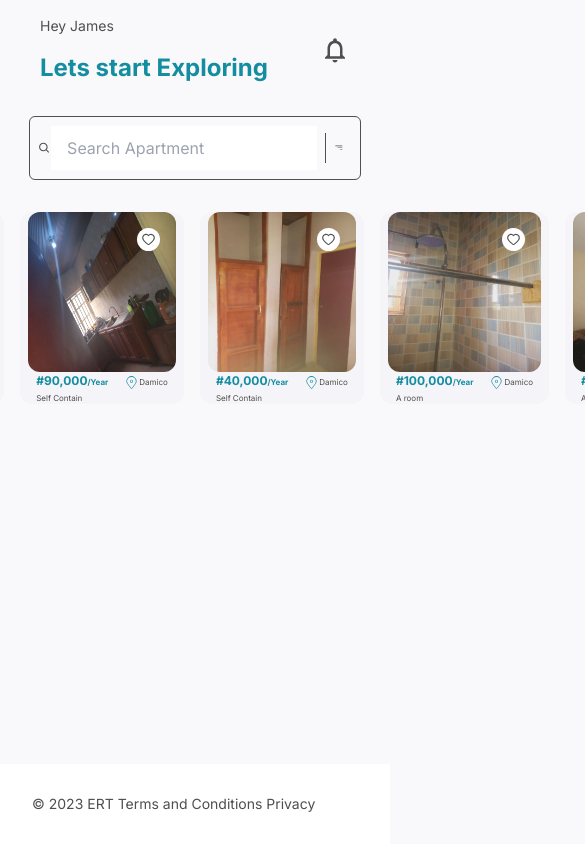
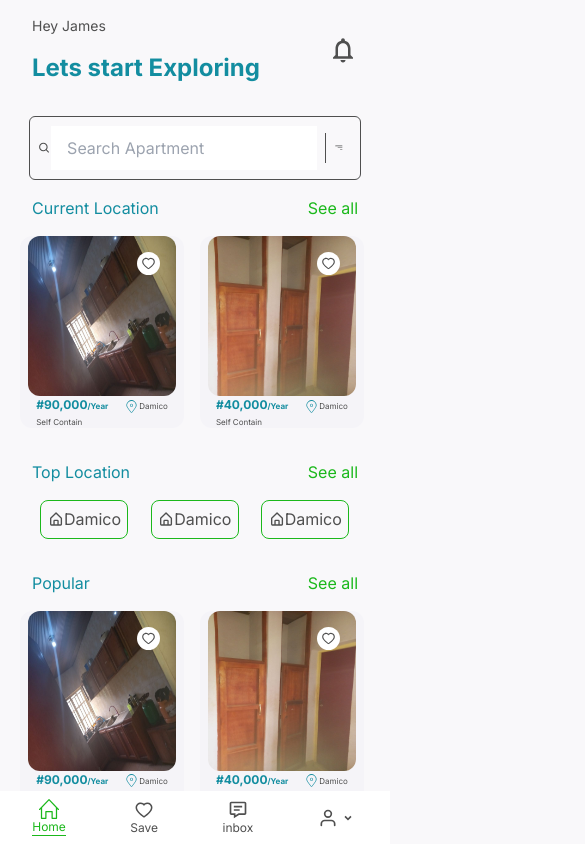
Before and after one commit to ertbis/EasyRent-Frontend, a Next.js app: page / in a window 390 px wide. Shown: the top 844 px of the page, 585 px wide, since content can reach past the window. Built offline with nearby package versions, Linux system fonts and the light colour scheme.

Commit message:
testing home page responsiveness on deployment

```diff
--- a/src/app/page.tsx
+++ b/src/app/page.tsx
@@ -12,11 +12,12 @@ import InboxPage from "@/components/inbox/InboxPage";
 
 import NotificationPage from "@/components/notification/NotificatinoPage";
 import ChatPage from "@/components/inbox/ChatPage";
+import MobileFooter from "@/components/common/MobileFooter";
 
 export default function Home() {
      const [tab , setTab] = useState<string>('home')
   return (
-    <main className=" flex bg-[#f5f4f8 ]  min-h-screen flex-col items-center justify-between ">
+    <main className="relative flex bg-[#f5f4f8 ]  min-h-screen flex-col items-center justify-between ">
        <Head>
         <title>ERT website</title>
         <meta property="og:title" content="My page title" key="title" />
@@ -27,8 +28,10 @@ export default function Home() {
        <LpHeader  setTab={setTab}/>
        {tab ==='home' && <HomePage/>}
        {tab ==='save' && <FavouriteHousePage/>}
-       {tab ==='inbox' && <ChatPage/>}
+       {tab ==='inbox' && <InboxPage/>}
        {tab ==='notification' && <NotificationPage/>}
+
+       <MobileFooter  setTab={setTab}/>
 
 
        <DesktopFooter/>
--- a/src/components/DesktopFooter.tsx
+++ b/src/components/DesktopFooter.tsx
@@ -5,7 +5,7 @@ import { FC } from 'react';
 
 const DesktopFooter: FC = () => {
   return (
-    <div  className='w-full h-[5rem]  bg-white px-8 md:px-20 flex justify-start items-center'>
+    <div  className='hidden w-full h-[5rem]  bg-white px-8 md:px-20 md:flex justify-start items-center'>
          <p className='text-grey-light text-sm'>©  2023 ERT        <a>Terms and Conditions</a>        <a>Privacy</a></p>
     </div>
   );
--- /dev/null
+++ b/src/components/common/MobileFooter.tsx
@@ -0,0 +1,73 @@
+import { AiOutlineHeart } from "react-icons/ai";
+import { BiMessageDetail } from "react-icons/bi";
+import { FiUser } from "react-icons/fi";
+import { MdOutlineNotifications } from "react-icons/md";
+import { RiArrowDropDownLine } from "react-icons/ri";
+import { SlHome } from "react-icons/sl";
+import { getToken } from "../../../utils/auth";
+import { FC, useEffect, useState } from "react";
+
+
+interface LpHeaderProps {
+    setTab: React.Dispatch<React.SetStateAction<string>>;
+  }
+
+
+
+  const MobileFooter :FC<LpHeaderProps>  = ({setTab}) => {
+    const [isLogIn, setIsLogIn] = useState(false)
+
+    useEffect(()=> {
+      const token = getToken()
+      if(token) {
+        setIsLogIn(true)
+      }
+
+    }, [])
+    const [activeButton, setActiveButton] = useState("home")
+
+    const handletabClick = (param : string)=>{
+        setActiveButton(param)
+        setTab(param)
+    }
+    return (
+        <div className='fixed z-50  py-[0.5rem] bg-white bottom-[0] text-grey-light flex-1 justify-around items-center flex w-screen mx-2' >
+            <div   onClick={() => handletabClick("home")}
+            className={` ${activeButton == "home" ? "text-green-700 border-b border-green-700" : "text-grey-light"} cursor-pointer   flex flex-col justify-center items-center`} >
+                    <SlHome size={20}  className={activeButton =="home" ?  "text-green-700" : "text-grey-light"}/>
+                    <p className='text-xs'>Home</p>
+                </div>
+                <div  onClick={()=> handletabClick("save")}
+                    className={` ${activeButton == "save" ? "text-green-700 border-b border-green-700" : "text-grey-light"} cursor-pointer  flex flex-col justify-center items-center`} >
+                    <AiOutlineHeart size={20}  className={activeButton =="save" ?  "text-green-700" : "text-grey"}/>
+                    <p className='text-xs'>Save</p>
+                </div>
+                <div  onClick={()=> handletabClick("inbox")}
+                    className={` ${activeButton == "inbox" ? "text-green-700  border-b border-green-700" : "text-grey"} cursor-pointer   flex flex-col  justify-center  z-100 items-center`} >
+                    <BiMessageDetail size={20}  className={activeButton =="inbox" ?  "text-green-700" : "text-grey"}/>
+                    <p className='text-xs'>inbox</p>
+                </div>
+
+
+                {isLogIn ?  <div className='text-grey-light cursor-pointer   flex flex-col justify-center items-center' >
+                    <div className=' w-[1.5rem] h-[1.5rem]'>
+
+                    <img src="/profiledp.png" alt="Uploaded"  className=" rounded-full  object-cover w-full h-full " />
+                    </div>
+                    <p className='text-xs'>Profile</p>
+                </div>
+                :
+                <div className='text-gray-light cursor-pointer flex justify-center items-center group'>
+                <FiUser size={20} className='text-gray' />
+                <RiArrowDropDownLine size={20} className='text-gray' />
+                <ul className='absolute z-50 bottom-[4rem] right-8 h-40 w-40 flex flex-col justify-center items-center bg-white shadow-md opacity-0 group-hover:opacity-100 transition-opacity duration-300'>
+                    <li className='font-semibold h-8 cursor-pointer'><a  href='/login'>Login</a></li>
+                    <li className='font-semibold h-8 cursor-pointer'><a  href="/signin">Sign Up</a></li>
+                </ul>
+                </div>   }
+
+            </div>
+     );
+}
+
+export default MobileFooter;
--- a/src/components/landingPage/FeaturedCard.tsx
+++ b/src/components/landingPage/FeaturedCard.tsx
@@ -47,11 +47,11 @@ const addtoFavourite = async () => {
                 }
 
                  </div>
-                 <div className='w-full h-full rounded-xl'>
-                  <img
+                 <div className='w-[9rem] h-[10rem]  md:w-full md:h-full rounded-xl'>
+                  <Image
                     src={house.images[0]}
                     alt={house.apartment}
-
+                    fill
                     className='w-full h-full rounded-xl'
                   />
                 </div>
--- a/src/components/landingPage/Homepage.tsx
+++ b/src/components/landingPage/Homepage.tsx
@@ -10,26 +10,26 @@ import { AiFillApple } from 'react-icons/ai'
 import { FaGooglePlay } from 'react-icons/fa'
 import DesktopFooter from '@/components/DesktopFooter'
 import FilterForm from "./FilterForm";
-import { BiSearch } from "react-icons/bi";
+import { BiSearch ,BiHomeAlt } from "react-icons/bi";
 import { MdOutlineNotifications } from "react-icons/md";
 
 
 
 export default function HomePage() {
-   const [isMobileView, setIsMobileView] = React.useState(false);
+   const [isMobileView, setIsMobileView] = React.useState(true);
 
    // Function to check if the screen size is mobile or desktop
    const handleResize = () => {
-     setIsMobileView(window.innerWidth <= 800); // You can adjust the breakpoint as needed
+   //   setIsMobileView(window.innerWidth <= 800);
+   //   console.log(window.innerWidth) // You can adjust the breakpoint as needed
    };
 
    // Add event listener to handle window resize
    useEffect(() => {
-     window.addEventListener('resize', handleResize);
      handleResize(); // Call it initially to set the initial view
-     return () => {
-       window.removeEventListener('resize', handleResize);
-     };
+   //   return () => {
+   //     window.removeEventListener('resize', handleResize);
+   //   };
    }, []);
 
   return (
@@ -45,8 +45,8 @@ export default function HomePage() {
 
 const MobileView = () => {
    return (
-      <div className='flex flex-col overflow-x-hidden  md:grid grid-cols md:grid-cols-2 gap-4 px-2b items-center  md:px-16' >
-      <div className='flex justify-between col-span-2 items-center w-screen px-10  p-4 ' >
+      <div className='flex flex-col overflow-x-hidden  md:grid grid-cols md:grid-cols-2 gap-4 px-2 items-center  md:px-8' >
+      <div className='flex justify-between col-span-2 items-center w-screen px-8  p-4 ' >
            <div className='flex-1 w-full '>
               <p className='font-normal  text-sm text-grey-light mb-3' > Hey James</p>
             <h2 className="text-blue-800 w-full text-2xl font-bold mt-4 ">Lets start Exploring</h2>
@@ -67,10 +67,56 @@ const MobileView = () => {
    <BsFilterRight size={30} className="mr-2 cursor-pointer  border-l pl-2 border-grey-light ml-2 "/>
 
        </div>
-     <LeftSection/>
+
+       <div className="flex p-0 m-0 px-8 w-full font-[400] text-[1rem] justify-between mx-auto">
+         <h3 className="text-blue-800 p-0 m-0">Current Location</h3>
+         <h3 className="text-green-700 p-0 m-0">See all</h3>
+       </div>
+       <div className="w-[90vw] mx-auto p-0 m-0 ">
+      <LeftSection/>
+
+      </div>
+      <div className="flex p-0 m-0 px-8 w-full font-[400] text-[1rem] justify-between mx-auto">
+            <h3 className="text-blue-800 p-0 m-0">Top Location</h3>
+            <h3 className="text-green-700 p-0 m-0">See all</h3>
+         </div>
+
+      <div className="flex w-[85vw]  mx-auto overflow-x-scroll">
+         <div className="border mx-[0.7rem] border-green-700 rounded-lg w-[5.5rem] p-[0.4rem] flex justify-around  items-center">
+            <BiHomeAlt size={18}  className=" text-grey-light"/>
+            <p className="text-[0.875]  text-grey-light">Damico</p>
+         </div>
+         <div className="border mx-[0.7rem] border-green-700 rounded-lg w-[5.5rem] p-[0.4rem] flex justify-around  items-center">
+            <BiHomeAlt size={18}  className=" text-grey-light"/>
+            <p className="text-[0.875]  text-grey-light">Damico</p>
+         </div>
+         <div className="border mx-[0.7rem] border-green-700 rounded-lg w-[5.5rem] p-[0.4rem] flex justify-around  items-center">
+            <BiHomeAlt size={18}  className=" text-grey-light"/>
+            <p className="text-[0.875]  text-grey-light">Damico</p>
+         </div>
+         <div className="border mx-[0.7rem] border-green-700 rounded-lg w-[5.5rem] p-[0.4rem] flex justify-around  items-center">
+            <BiHomeAlt size={18}  className=" text-grey-light"/>
+            <p className="text-[0.875]  text-grey-light">Damico</p>
+         </div>
+
+      </div>
+
+
+      <div className="flex p-0 m-0  mt-[1rem] px-8 w-full font-[400] text-[1rem] justify-between mx-auto">
+         <h3 className="text-blue-800 p-0 m-0">Popular</h3>
+         <h3 className="text-green-700 p-0 m-0">See all</h3>
+      </div>
+
+      <div className="w-[90vw] mx-auto p-0 m-0 ">
+      <LeftSection/>
+      </div>
+
+
+
   </div>
    )
 }
+
 
 const DesktopView = ()=> {
    const [showFilterCard, setShowFilterCard] = useState(false)
--- a/src/components/landingPage/LeftSection.tsx
+++ b/src/components/landingPage/LeftSection.tsx
@@ -14,9 +14,9 @@ const LeftSection :FC= ( ) => {
   const houses = useSelector((state: RootState) => state.houses.houses)
 
     return (
-        <div className='   p-4 rounded-xl md:h-[62rem] overflow-x-hidden  overflow-y-scroll no-scrollbar ' >
+        <div className='  py-0  md:p-4 rounded-xl md:h-[62rem] overflow-x-hidden  overflow-y-scroll no-scrollbar ' >
 
-        <div  className=' flex justify-center item-center md:grid  md:grid-cols-2  gap-4 w-full '>
+        <div  className='  overflow-x-scroll flex justify-center item-center md:grid  md:grid-cols-2  gap-4 w-full '>
 
       {houses.map((data, i)=>{
         return(
```
